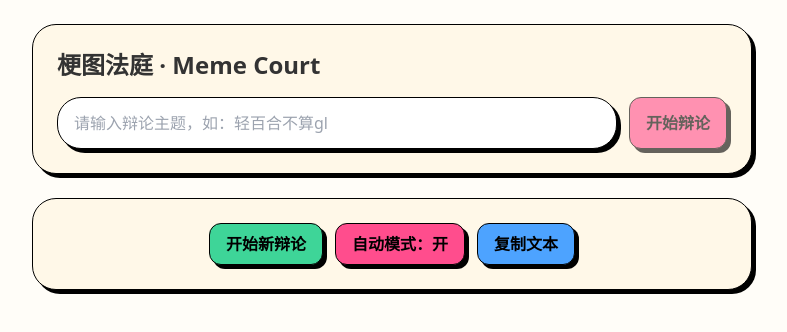
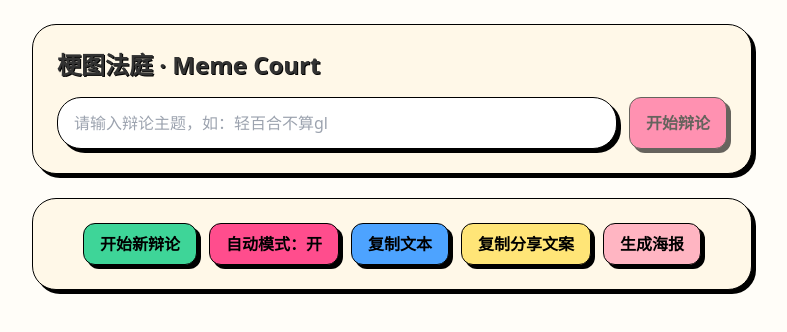
Before and after one commit to 3132988551/Meme-court, a React (Vite) app: page / in a window 1280 px wide. Shown: the top 332 px of the page, without its empty margins (248-1035 px from the left). Built offline with nearby package versions, Linux system fonts and the light colour scheme; no server answers.

Commit message:
feat: 分享层与海报导出；视觉统一优化（按钮 hover、标题描边、入场动画、纸纹背景）

```diff
--- a/package.json
+++ b/package.json
@@ -10,7 +10,8 @@
   },
   "dependencies": {
     "react": "^18.3.1",
-    "react-dom": "^18.3.1"
+    "react-dom": "^18.3.1",
+    "html2canvas": "^1.4.1"
   },
   "devDependencies": {
     "@vitejs/plugin-react": "^4.3.4",
--- a/src/App.tsx
+++ b/src/App.tsx
@@ -14,10 +14,13 @@ const AppInner: React.FC = () => {
   const [visibleCount, setVisibleCount] = useState<number>(0);
   const [isGenerating, setIsGenerating] = useState<boolean>(false);
   const [copied, setCopied] = useState<boolean>(false);
+  const [copiedShare, setCopiedShare] = useState<boolean>(false);
   const [auto, setAuto] = useState<boolean>(true);
   const [started, setStarted] = useState<boolean>(false);
   const [error, setError] = useState<string | null>(null);
   const [loadingKey, setLoadingKey] = useState<number>(0);
+  const [exportingPoster, setExportingPoster] = useState<boolean>(false);
+  const posterRef = React.useRef<HTMLDivElement | null>(null);
 
   const canStart = topic.trim().length > 0 && !isGenerating;
 
@@ -88,6 +91,54 @@ const AppInner: React.FC = () => {
     setTimeout(() => setCopied(false), 1000);
   };
 
+  const shareCopy = useMemo(() => {
+    if (!debate) return '';
+    const picks = [
+      `今天的法庭真精彩，我押${debate.summary?.verdict === 'not_guilty' ? '无罪' : debate.summary?.verdict === 'guilty' ? '有罪' : '摇摆'} ⚖️ #梗图法庭`,
+      `${debate.topic}｜法官金句：${debate.summary?.lines?.[0] || ''} #梗图法庭`,
+      `我把「${debate.topic}」拉上法庭了，判词：${debate.summary?.slogan || '不打无准备之仗'} ⚖️ #梗图法庭`,
+    ].filter(Boolean);
+    return picks[Math.floor(Math.random() * picks.length)];
+  }, [debate]);
+
+  const onCopyShare = async () => {
+    const ok = await copyToClipboard(shareCopy || '梗图法庭 · Meme Court');
+    setCopiedShare(ok);
+    setTimeout(() => setCopiedShare(false), 1000);
+  };
+
+  const onExportPoster = async () => {
+    if (!debate) {
+      alert('请先完成一场辩论');
+      return;
+    }
+    setExportingPoster(true);
+    await new Promise((r) => setTimeout(r, 0)); // 等待一帧让水印可见
+    try {
+      const html2canvas = (await import('html2canvas')).default;
+      const root = posterRef.current || document.body;
+      const canvas = await html2canvas(root as HTMLElement, {
+        backgroundColor: '#FFF8E8',
+        scale: 2,
+        useCORS: true,
+        ignoreElements: (el) => (el as HTMLElement)?.dataset?.exportIgnore === '1',
+      });
+      const url = canvas.toDataURL('image/png');
+      const a = document.createElement('a');
+      const ts = new Date();
+      const pad = (n: number) => String(n).padStart(2, '0');
+      const name = `memecourt-${ts.getFullYear()}${pad(ts.getMonth()+1)}${pad(ts.getDate())}-${pad(ts.getHours())}${pad(ts.getMinutes())}${pad(ts.getSeconds())}.png`;
+      a.href = url;
+      a.download = name;
+      a.click();
+    } catch (e) {
+      const msg = e instanceof Error ? e.message : String(e);
+      alert('生成海报失败：' + msg);
+    } finally {
+      setExportingPoster(false);
+    }
+  };
+
   // 无 i18n 依赖
   // Auto mode: reveal next every 1.5s
   useEffect(() => {
@@ -104,13 +155,13 @@ const AppInner: React.FC = () => {
   };
 
   return (
-    <div className="max-w-3xl mx-auto p-4 sm:p-6 space-y-4 sm:space-y-6">
+    <div ref={posterRef} className="relative max-w-3xl mx-auto p-4 sm:p-6 space-y-4 sm:space-y-6">
       <CaseHeader
         topic={topic}
         onTopicChange={setTopic}
         onStart={startDebate}
         disabled={!canStart}
-        showControls={!started}
+        showControls={!started && !exportingPoster}
       />
 
       {isGenerating && (<LoadingCourtroom seed={loadingKey} />)}
@@ -131,10 +182,25 @@ const AppInner: React.FC = () => {
         />
       )}
 
-      <footer className="paper-card p-4 sm:p-6">
-        <Toolbar onNew={onNew} onCopy={onCopy} auto={auto} onToggleAuto={() => setAuto((v) => !v)} />
-        {copied && <div className="text-center mt-2 text-sm">已复制！</div>}
+      <footer className="paper-card p-4 sm:p-6" data-export-ignore="1">
+        <Toolbar
+          onNew={onNew}
+          onCopy={onCopy}
+          onCopyShare={onCopyShare}
+          onExportPoster={onExportPoster}
+          auto={auto}
+          onToggleAuto={() => setAuto((v) => !v)}
+        />
+        {copied && <div className="text-center mt-2 text-sm">已复制文本！</div>}
+        {copiedShare && <div className="text-center mt-2 text-sm">已复制分享文案！</div>}
       </footer>
+
+      {/* 导出海报水印（只在导出时显示） */}
+      {exportingPoster && (
+        <div className="absolute bottom-2 left-1/2 -translate-x-1/2 poster-watermark select-none">
+          梗图法庭 · Meme Court ｜ memecourt.vercel.app
+        </div>
+      )}
     </div>
   );
 };
--- a/src/components/CaseHeader.tsx
+++ b/src/components/CaseHeader.tsx
@@ -12,7 +12,7 @@ const CaseHeader: React.FC<Props> = ({ topic, onTopicChange, onStart, disabled,
   return (
     <header className="paper-card p-4 sm:p-6 flex flex-col gap-4">
       <div className="flex items-center justify-between gap-3">
-        <h1 className="text-xl sm:text-2xl font-extrabold">梗图法庭 · Meme Court</h1>
+        <h1 className="text-xl sm:text-2xl font-extrabold title-cartoon">梗图法庭 · Meme Court</h1>
       </div>
 
       {topic.trim() && (
@@ -31,7 +31,7 @@ const CaseHeader: React.FC<Props> = ({ topic, onTopicChange, onStart, disabled,
             aria-label="请输入辩论主题"
           />
           <button
-            className="btn-cartoon bg-btnPink hover:brightness-110 whitespace-nowrap disabled:opacity-60 disabled:cursor-not-allowed"
+            className="btn-cartoon bg-btnPink whitespace-nowrap disabled:opacity-60 disabled:cursor-not-allowed"
             onClick={onStart}
             disabled={disabled}
           >
--- a/src/components/Toolbar.tsx
+++ b/src/components/Toolbar.tsx
@@ -3,11 +3,13 @@ import React from 'react';
 interface Props {
   onNew: () => void;
   onCopy: () => Promise<void>;
+  onCopyShare: () => Promise<void>;
+  onExportPoster: () => Promise<void>;
   auto: boolean;
   onToggleAuto: () => void;
 }
 
-const Toolbar: React.FC<Props> = ({ onNew, onCopy, auto, onToggleAuto }) => {
+const Toolbar: React.FC<Props> = ({ onNew, onCopy, onCopyShare, onExportPoster, auto, onToggleAuto }) => {
   return (
     <div className="flex flex-col sm:flex-row gap-3 justify-center">
       <button className="btn-cartoon bg-btnGreen hover:brightness-110" onClick={onNew}>
@@ -19,6 +21,12 @@ const Toolbar: React.FC<Props> = ({ onNew, onCopy, auto, onToggleAuto }) => {
       <button className="btn-cartoon bg-btnBlue hover:brightness-110" onClick={onCopy}>
         复制文本
       </button>
+      <button className="btn-cartoon bg-judge hover:brightness-110" onClick={onCopyShare}>
+        复制分享文案
+      </button>
+      <button className="btn-cartoon bg-prosecutor hover:brightness-110" onClick={onExportPoster}>
+        生成海报
+      </button>
     </div>
   );
 };
--- a/src/index.css
+++ b/src/index.css
@@ -10,12 +10,17 @@
 @layer components {
   .paper-card {
     @apply rounded-paper border-1_5 border-black shadow-paper bg-milky;
+    /* 入场动画：100–120ms 轻轻浮现 */
+    animation: fade-up 120ms cubic-bezier(0.2,0.8,0.2,1) both;
   }
   .btn-cartoon {
-    @apply border-1_5 border-black shadow-paper rounded-xl text-black font-semibold px-4 py-2 active:translate-x-[2px] active:translate-y-[2px] active:shadow-none transition-transform;
+    @apply border-1_5 border-black shadow-paper rounded-xl text-black font-semibold px-4 py-2 transition-all duration-150 ease-out;
+    /* 悬停微上浮 + 亮一点；按下位移营造“压下去”手感 */
+    @apply hover:-translate-y-0.5 hover:brightness-110 active:translate-x-[2px] active:translate-y-[2px] active:shadow-none;
   }
   .bubble {
     @apply rounded-3xl border-1_5 border-black shadow-paper px-4 py-3 leading-relaxed;
+    animation: fade-up 120ms cubic-bezier(0.2,0.8,0.2,1) both;
   }
   .type-caret {
     display: inline-block;
@@ -24,6 +29,12 @@
     background: #000;
     vertical-align: -0.1em;
     animation: caret-blink 1s steps(1, end) infinite;
+  }
+  .title-cartoon {
+    text-shadow: 1px 1px 0 #000;
+  }
+  .poster-watermark {
+    @apply text-[12px] sm:text-[13px] font-semibold text-black/70;
   }
 }
 
@@ -39,3 +50,28 @@ html, body, #root {
   0%, 49% { opacity: 1; }
   50%, 100% { opacity: 0; }
 }
+
+/* 轻微浮现动画 */
+@keyframes fade-up {
+  from { opacity: 0; transform: translateY(4px); }
+  to { opacity: 1; transform: translateY(0); }
+}
+
+/* 奶黄背景 + 超淡纸纹理 */
+body {
+  background: #FFF8E8;
+  position: relative;
+}
+body::before {
+  content: '';
+  position: fixed;
+  inset: 0;
+  pointer-events: none;
+  opacity: 0.06; /* 0.05~0.1 之间可调 */
+  /* 极轻的噪点纸纹：可替换为静态资源 */
+  background-image:
+    radial-gradient(#000 0.5px, transparent 0.5px),
+    radial-gradient(#000 0.5px, transparent 0.5px);
+  background-position: 0 0, 4px 4px;
+  background-size: 8px 8px;
+}
```
